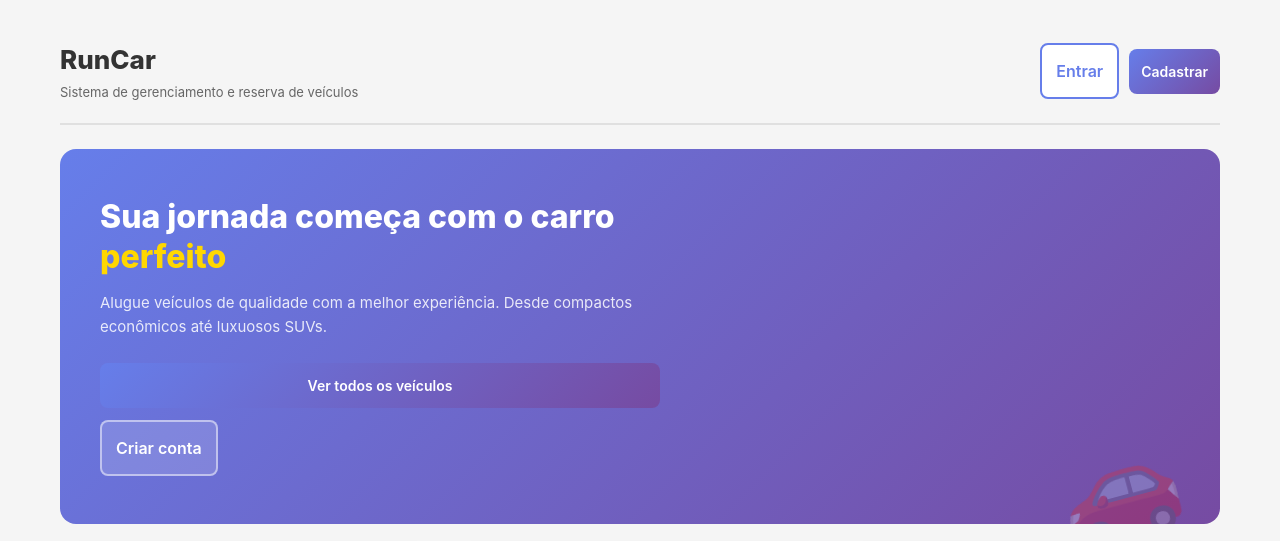
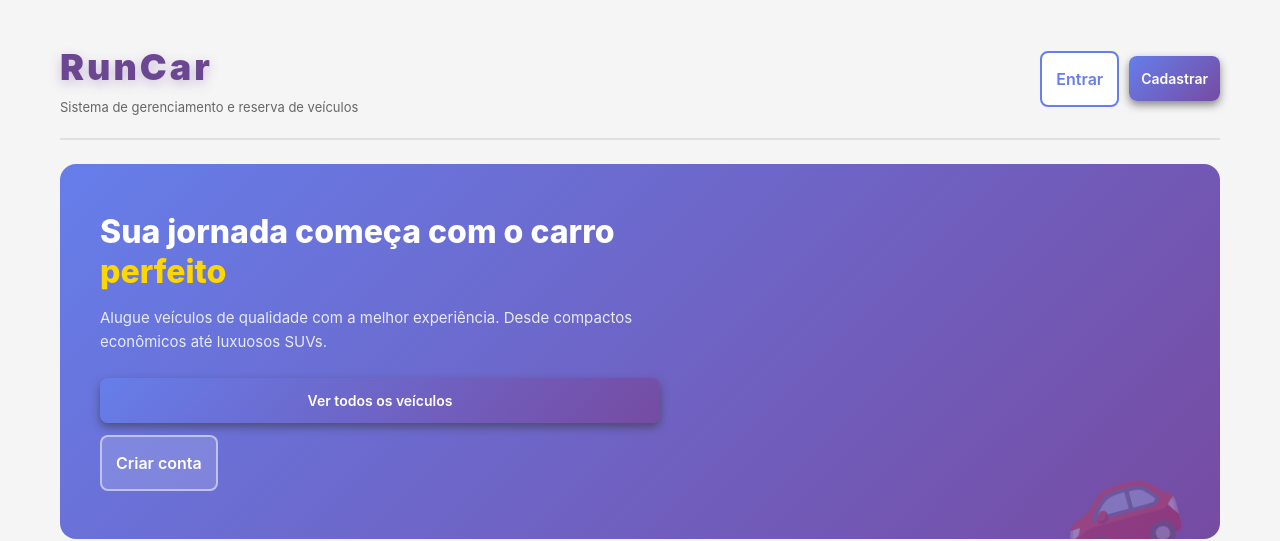
Before and after one commit to TaliaMendes/Sistema_Gerenciamento_Aluguel-_de_Automoveis, a React (Vite) app in the folder frontend/: page / in a window 1280 px wide. Shown: the top 541 px of the page. Built offline with nearby package versions, Linux system fonts and the light colour scheme; no server answers.

Commit message:
Melhora estilo do botão adicionando sombra

```diff
--- a/frontend/src/pages/Home.css
+++ b/frontend/src/pages/Home.css
@@ -34,9 +34,11 @@
 
 .home-header h1 {
   margin: 0;
-  color: #333;
-  font-size: 26px;
-  font-weight: 800;
+  font-size: 36px;
+  font-weight: 900;
+  color: #6c4791;
+  text-shadow: 0 4px 12px rgba(114, 71, 158, 0.3);
+  letter-spacing: 3px;
 }
 
 .home-header p {
--- a/frontend/src/pages/Veiculos.css
+++ b/frontend/src/pages/Veiculos.css
@@ -155,6 +155,7 @@
   font-weight: 600;
   cursor: pointer;
   transition: opacity 0.3s;
+  box-shadow: 0 4px 8px rgba(54, 53, 53, 0.57);
 }
 
 .btn-reservar:hover:not(:disabled) {
```
